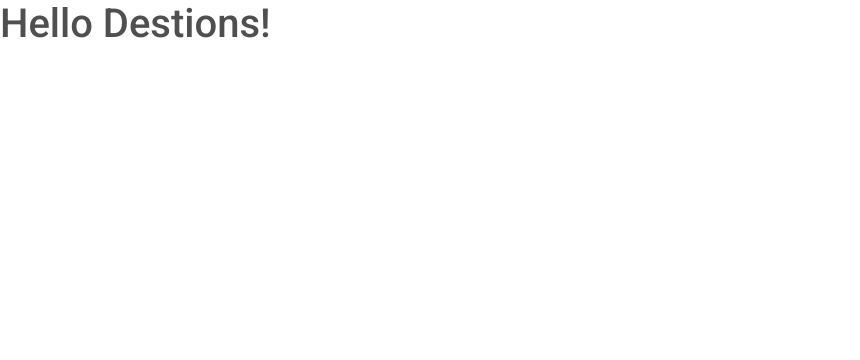
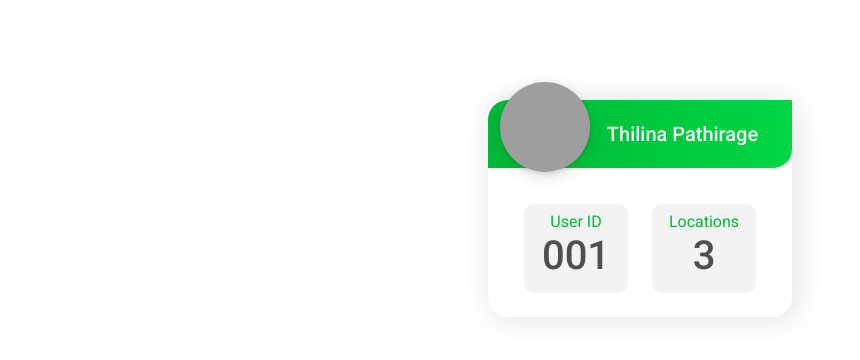
Before and after one commit to Thilina-Pathirage/deztions, a React (Create React App) app: page / in a window 1280 px wide. Shown: the top 360 px of the page, without its empty margins (0-860 px from the left). Built offline with nearby package versions, Linux system fonts and the light colour scheme; grey boxes are pictures that could not be loaded.

Commit message:
User-Itemcard

```diff
--- a/package.json
+++ b/package.json
@@ -9,6 +9,7 @@
     "mdb-react-ui-kit": "*",
     "react": "^17.0.2",
     "react-dom": "^17.0.2",
+    "react-router-dom": "5.2.0",
     "react-scripts": "4.0.3",
     "web-vitals": "^1.1.1"
   },
--- a/src/App.js
+++ b/src/App.js
@@ -1,10 +1,24 @@
 import 'mdb-react-ui-kit/dist/css/mdb.min.css';
+import { BrowserRouter as Router, Redirect, Route, Switch } from 'react-router-dom';
+import Users from './users/pages/Users';
+import NewPlace from './places/pages/NewPlace';
 
-function App() {
+
+const App = () => {
   return (
-    <div className="App">
-      <h1>Hello Destions!</h1>
-    </div>
+    <Router>
+      <Switch>
+      <Route path="/" exact>
+        <Users/>
+      </Route>
+
+      <Route path="/places/new" exact>
+        <NewPlace/>
+      </Route>
+
+      <Redirect to="/" />
+      </Switch>
+    </Router>
   );
 }
 
--- /dev/null
+++ b/src/index.css
@@ -0,0 +1,32 @@
+* {
+  box-sizing: border-box;
+}
+
+
+.slide-in-left-enter {
+  transform: translateX(-100%);
+}
+
+.slide-in-left-enter-active {
+  transform: translateX(0);
+  opacity: 1;
+  transition: all 200ms;
+}
+
+.slide-in-left-exit {
+  transform: translateX(0%);
+  opacity: 1;
+}
+
+.slide-in-left-exit-active {
+  transform: translateX(-100%);
+  opacity: 0;
+  transition: all 200ms;
+}
+
+.center {
+  text-align: center;
+  display: flex;
+  justify-content: center;
+  align-items: center;
+}
--- a/src/index.js
+++ b/src/index.js
@@ -1,6 +1,7 @@
 import React from 'react';
 import ReactDOM from 'react-dom';
 import App from './App';
+import './index.css'
 import reportWebVitals from './reportWebVitals';
 
 ReactDOM.render(
--- /dev/null
+++ b/src/places/pages/NewPlace.js
@@ -0,0 +1,9 @@
+import React from 'react';
+
+const NewPlace = () => {
+    return(
+        <h2>NewPlace is works!</h2>
+    );
+}
+
+export default NewPlace;
--- /dev/null
+++ b/src/users/components/UserItem.css
@@ -0,0 +1,50 @@
+.card-img{
+    height: 90px;
+    width: 90px;
+    margin-top: -30px;
+    margin-left: -190px;
+    border-radius: 50px;
+}
+
+.useritem-card{
+    margin-top: 100px !important;
+    margin: 10px;
+    border-radius: 20px;
+    box-shadow: 4px 1px 30px 4px rgba(0, 0, 0, 0.096) !important;
+
+}
+
+.useritem-card:hover{
+    box-shadow: 4px 4px 25px 4px rgba(0, 0, 0, 0.164) !important;
+}
+
+.card-header{
+    background-image: linear-gradient(90deg, #00b837 0%, #00d644 100%);
+    border-radius: 20px 0px 20px 0px !important;
+}
+
+.uname-header{
+    margin-top: -50px;
+    margin-left: 85px;
+    color: white;
+    margin-bottom: 10px;
+}
+
+.sq-for{
+    background-color: rgb(243, 243, 243);
+    margin-top: 10px;
+    border-radius: 10px;
+    padding: 5px;
+    border: thin;
+    transition-duration: 0.5s
+}
+
+.sq-for:hover{
+    background-color: rgb(235, 235, 235);
+
+}
+
+.card-sub-header-para{
+    margin-bottom: -3px;
+    color: #00b837;
+}
--- /dev/null
+++ b/src/users/components/UserItem.js
@@ -0,0 +1,36 @@
+import React from 'react';
+import './UserItem.css';
+import { MDBCard, MDBCardBody, MDBCardImage, MDBCardHeader,MDBContainer, MDBRow, MDBCol } from 'mdb-react-ui-kit';
+
+const UserItem = props => {
+    return(
+        <div className="center">
+            <MDBCard className="useritem-card hover-shadow" style={{ width: '19rem' }}>
+            <MDBCardHeader className="card-header">
+            <MDBCardImage className="shadow-3-strong card-img" src={props.image} alt='...' position='top' />
+            <h5 className="uname-header h4-responsive">{props.name}</h5>
+            </MDBCardHeader>
+            <MDBCardBody>
+                <MDBContainer>
+                    <MDBRow>
+                        <MDBCol>
+                            <div className="sq-for">
+                                <p className="card-sub-header-para">User ID</p>
+                                <h1>{props.id}</h1>
+                            </div>
+                        </MDBCol>
+                        <MDBCol>
+                            <div className="sq-for">
+                                <p className="card-sub-header-para">Locations</p>
+                                    <h1>{props.placeCount}</h1>
+                                </div>
+                        </MDBCol>
+                    </MDBRow>
+                </MDBContainer>
+            </MDBCardBody>
+        </MDBCard>
+        </div>
+    );
+}
+
+export default UserItem;
--- /dev/null
+++ b/src/users/components/UsersList.css
@@ -0,0 +1,3 @@
+ul{
+    padding: 0;
+}
--- /dev/null
+++ b/src/users/components/UsersList.js
@@ -0,0 +1,30 @@
+import React from 'react';
+import './UsersList.css';
+import UserItem from './UserItem';
+import { MDBContainer } from 'mdb-react-ui-kit';
+
+const UsersList = props => {
+    if(props.items.length === 0){
+        return(
+            <MDBContainer >
+              <h2>No users found.</h2>
+            </MDBContainer>
+        );
+    }
+
+    return (
+        <ul>
+            {props.items.map(user => (
+                <UserItem
+                key={user.id}
+                id={user.id}
+                image={user.image}
+                name={user.name}
+                placeCount={user.places}
+                />
+            ))}
+        </ul>
+    );
+}
+
+export default UsersList;
--- /dev/null
+++ b/src/users/pages/Users.js
@@ -0,0 +1,18 @@
+import React from 'react';
+import UsersList from '../components/UsersList';
+
+const Users = () => {
+
+    const USERS = [{
+        id: '001',
+        name: 'Thilina Pathirage',
+        image: 'https://avatars.githubusercontent.com/u/62783923?s=400&u=26b653a348dedaf3257d479c3600774671534a51&v=4',
+        places: 3
+    }];
+
+    return(
+        <UsersList items={USERS}/>
+    );
+}
+
+export default Users;
```
Also changed, not shown: 1 other file (tests, documents, lock files or other folders).
